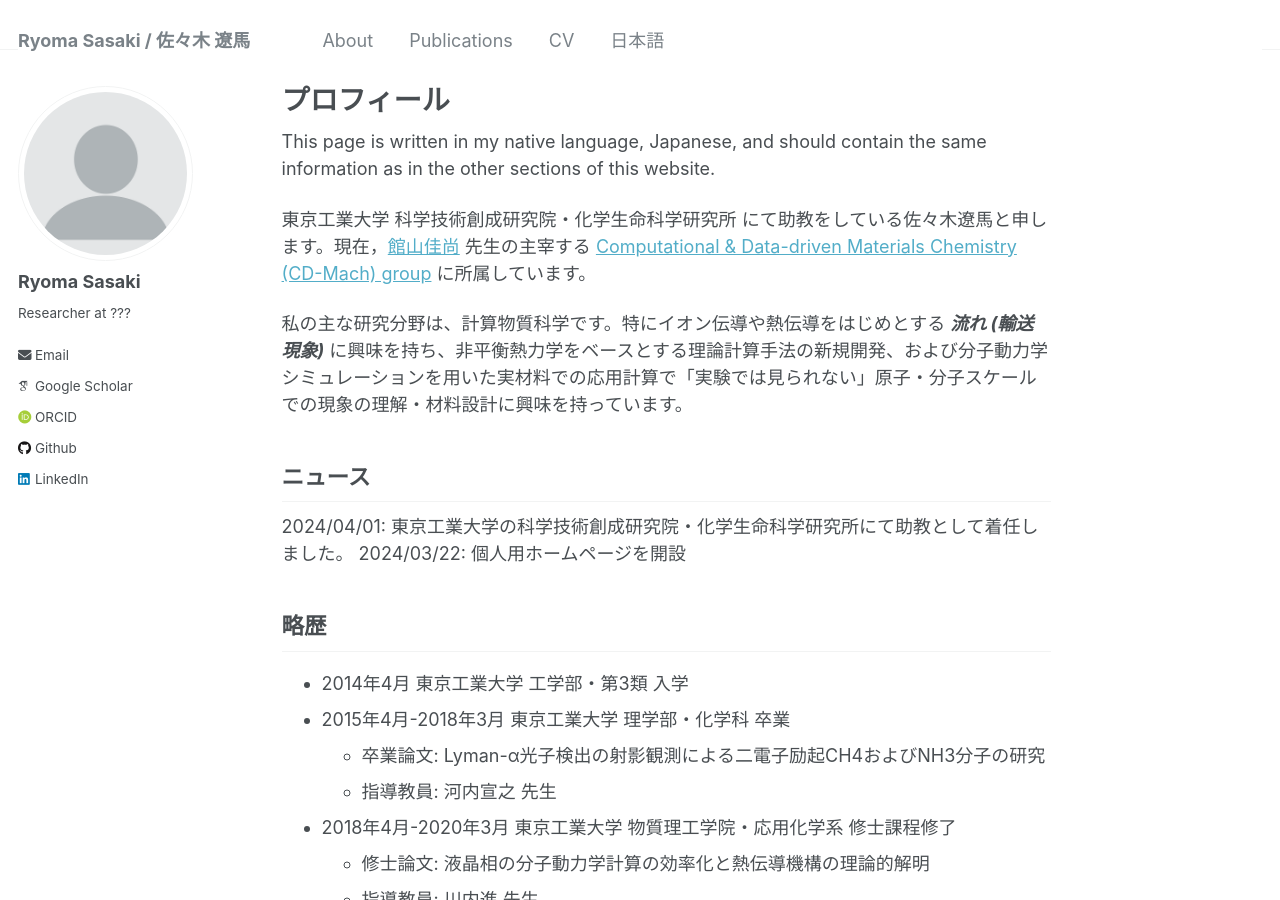
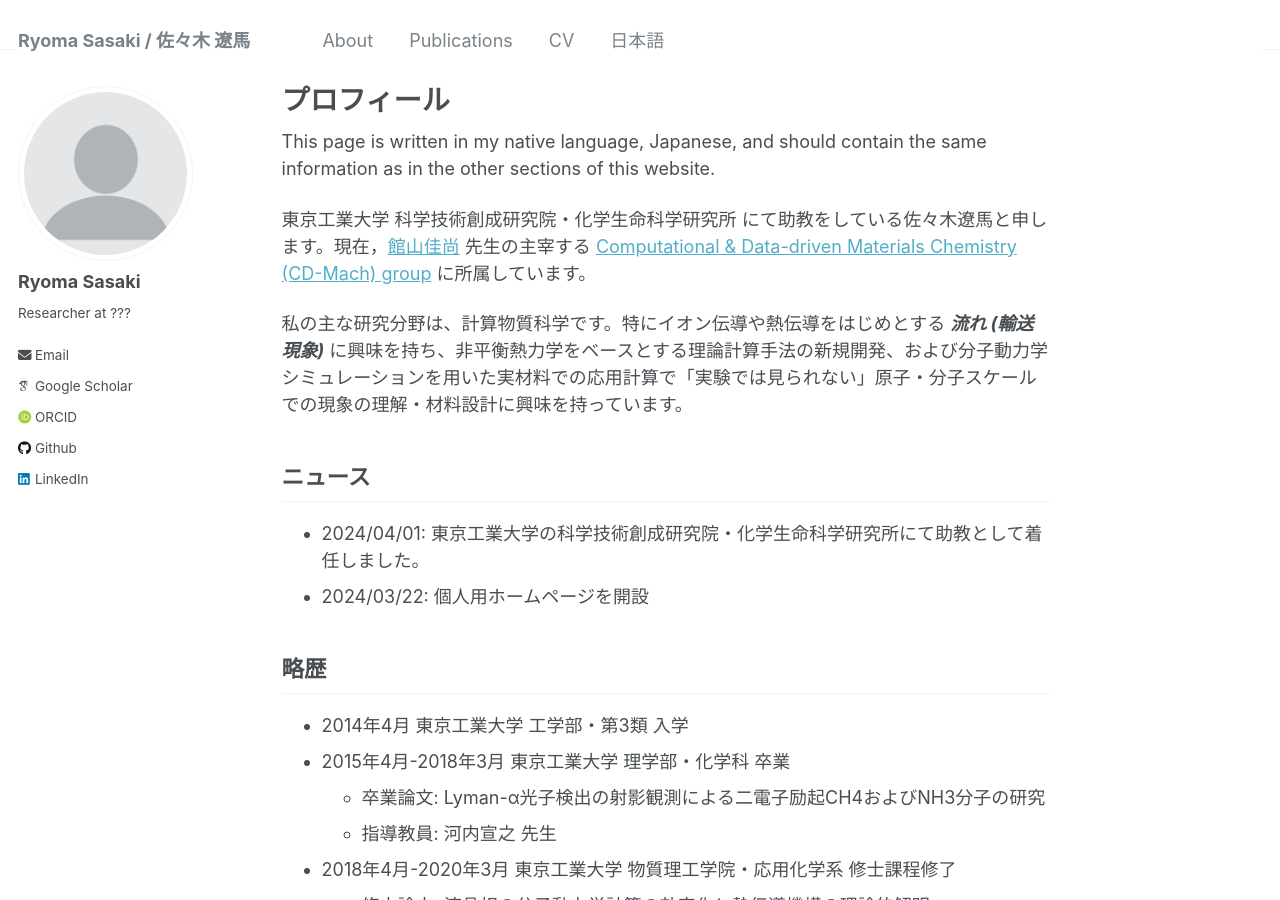
Before and after one commit to srak-uf/srak-uf.github.io, a Jekyll site: the page built from _pages/about_jp.md, in a window 1280 px wide and 900 px high. Built offline with Jekyll 4.4.1, drawn with Linux system fonts in a browser that asks for light colours; some web fonts are replaced.

```diff
--- a/_pages/about_jp.md
+++ b/_pages/about_jp.md
@@ -15,8 +15,8 @@ This page is written in my native language, Japanese, and should contain the sam
 私の主な研究分野は、計算物質科学です。特にイオン伝導や熱伝導をはじめとする ***流れ (輸送現象)*** に興味を持ち、非平衡熱力学をベースとする理論計算手法の新規開発、および分子動力学シミュレーションを用いた実材料での応用計算で「実験では見られない」原子・分子スケールでの現象の理解・材料設計に興味を持っています。
 
 ## ニュース
-2024/04/01: 東京工業大学の科学技術創成研究院・化学生命科学研究所にて助教として着任しました。
-2024/03/22: 個人用ホームページを開設
+- 2024/04/01: 東京工業大学の科学技術創成研究院・化学生命科学研究所にて助教として着任しました。
+- 2024/03/22: 個人用ホームページを開設
 
 ## 略歴
 - 2014年4月  東京工業大学 工学部・第3類 入学
```
